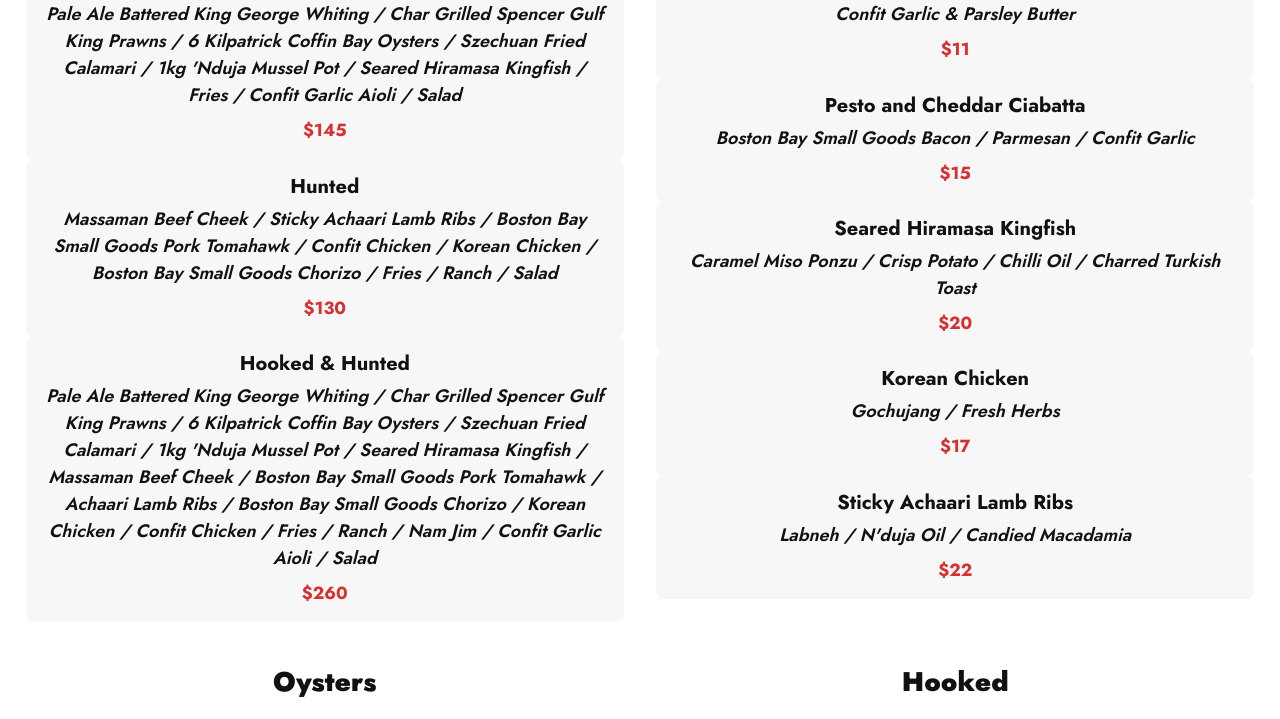
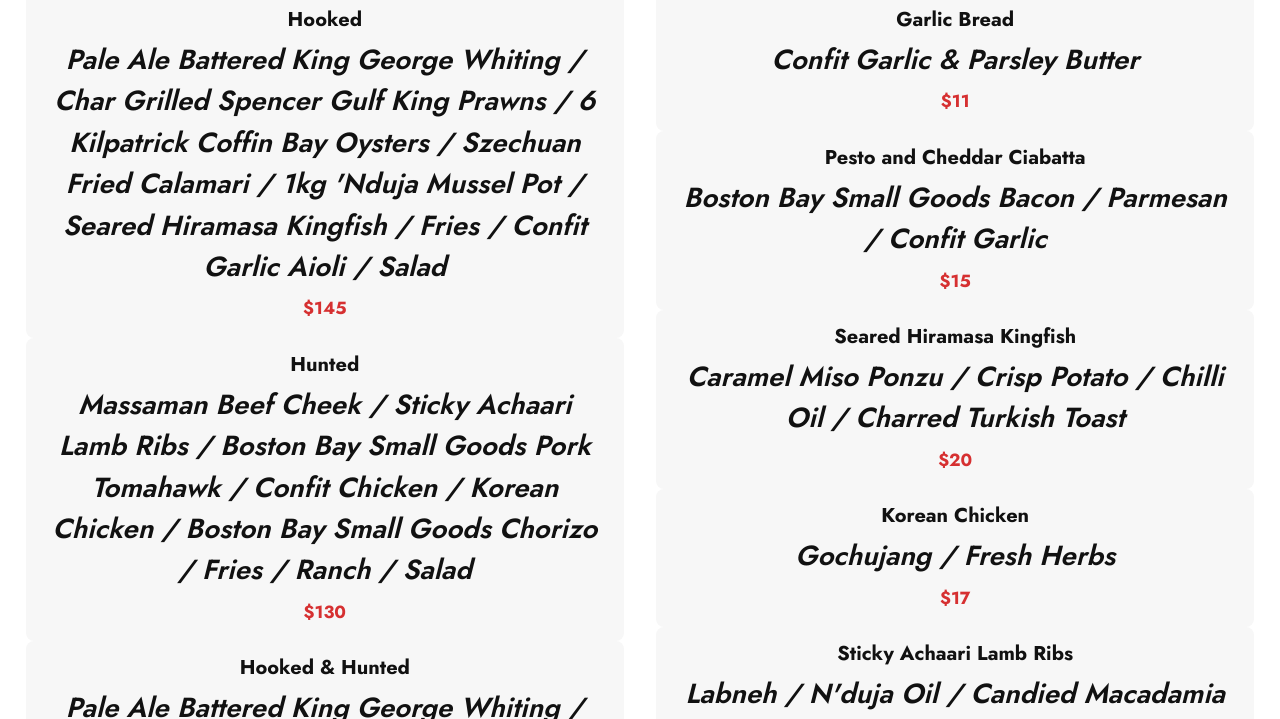
Before and after one commit to idealistically/restaurant-menu, a plain HTML site: page index.html in a window 1280 px wide. Shown: the part 304-1023 px from the top of the page. Drawn offline with Linux system fonts and the light colour scheme.

Commit message:
more font fixes

```diff
--- a/css/styles.css
+++ b/css/styles.css
@@ -107,14 +107,24 @@
   gap: 0.5rem;
 }
 
-#menu {
-  display: grid;
-  gap: 2rem;
-  /* each column must be at least 400 px, but let auto-fit add more */
-  grid-template-columns: repeat(auto-fit, minmax(400px, 1fr));
+/* PHONE: single column that always fills the viewport */
+@media (max-width: 430px) {
+  #menu {
+    display: grid;
+    grid-template-columns: 1fr;   /* 100 % of viewport */
+    gap: 1rem;
+  }
+  .card { width: 100%; }
 }
 
-/* never allow more than 5 columns */
+/* TABLET / DESKTOP: up to 5 columns, never narrower than 400 px */
+@media (min-width: 431px) {
+  #menu {
+    display: grid;
+    gap: 2rem;
+    grid-template-columns: repeat(auto-fit, minmax(400px, 1fr));
+  }
+}
 @media (min-width: 2000px) {
   #menu { grid-template-columns: repeat(5, 1fr); }
 }
@@ -125,7 +135,8 @@
 
 h2.category            { font-weight: 900; }        /* Jost Black */
 .card h2               { font-weight: 700; }        /* Jost Bold  */
-.card p                { font-weight: 600; font-style: italic; }      /* Jost Semi-bold Italic */
+.card p                { font-weight: 600;
+   font-style: italic; }      /* Jost Semi-bold Italic */
 
 .sticky {
   position: sticky;
--- a/css/variables.css
+++ b/css/variables.css
@@ -4,7 +4,7 @@
   --fw-black:    900;
   --fw-bold:     700;
   --fw-semi-italic: 600;
-  --fs-base: clamp(1rem, 0.9rem + 0.5vw, 1.125rem);
+  --fs-base: clamp(1.25rem, 1.2rem + 0.75vw, 1.725rem);
   --gap: clamp(1rem, 2vw, 2rem);
   --radius: 0.5rem;
 
@@ -15,8 +15,8 @@
 }
 
 [data-theme="dark"] {
-  --bg: #1D1F2F;
-  --bg-alt: #13162c;
+  --bg: #091e3d;
+  --bg-alt: #091a33;
   --text: #e5e5e5;
-  --accent: #ff6b6b;
+  --accent: #554c81;
 }
--- a/js/menu.js
+++ b/js/menu.js
@@ -74,7 +74,7 @@
   let html = '';
   Object.entries(grouped).forEach(([cat, items]) => {
     html += `<div class="category-block">
-               <h2 class="category sticky">${cat}</h2>;
+               <h2 class="category sticky">${cat}</h2>
                ${items.map(renderItem).join('')}
              </div>`;
   });
```
